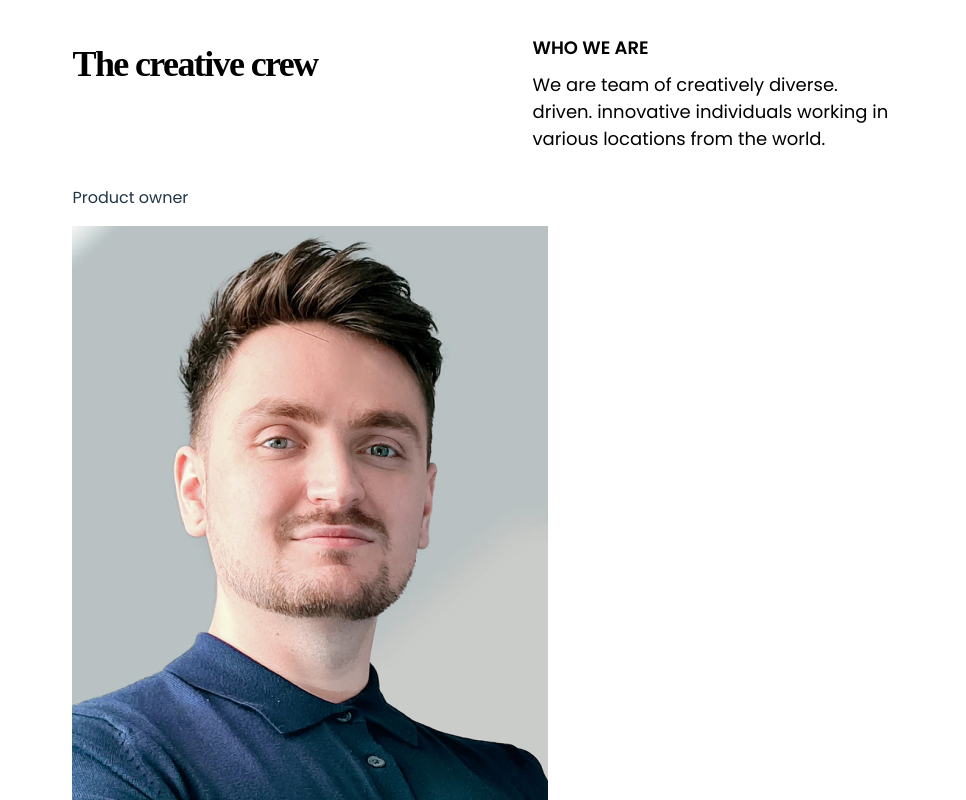
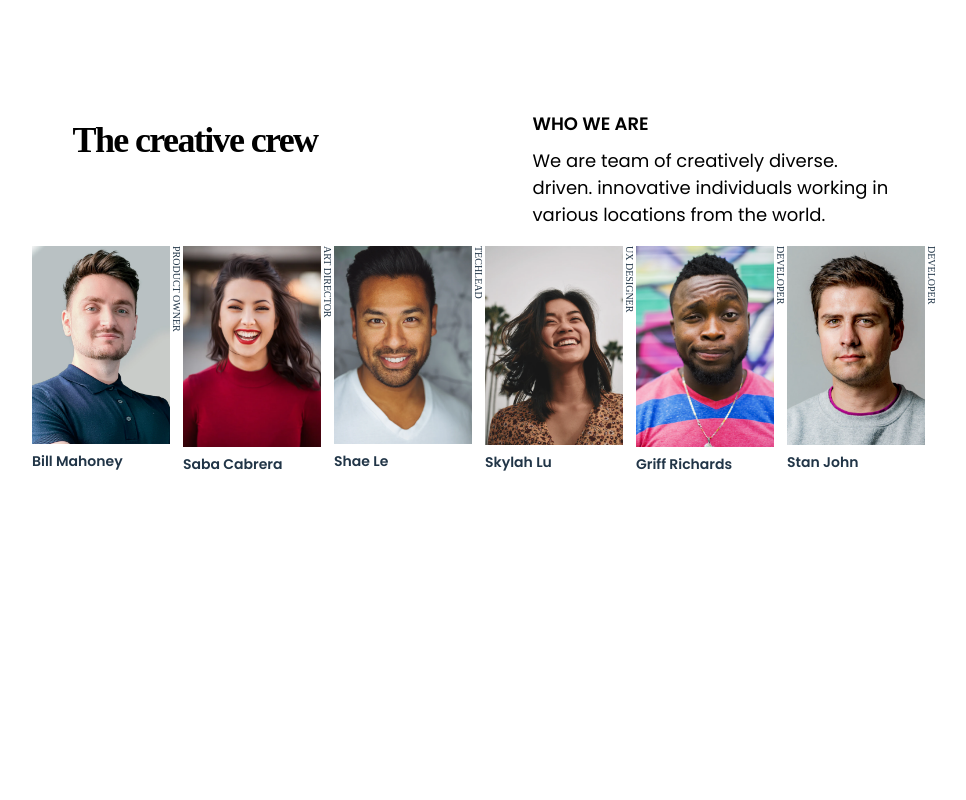
Before and after one commit to maax6/team-page, a React (Vite) app: page / in a window 1280 px wide. Shown: the top 800 px of the page, without its empty margins (155-1121 px from the left). Built offline with nearby package versions, Linux system fonts and the light colour scheme.

Commit message:
add flex and fonts

```diff
--- a/src/App.jsx
+++ b/src/App.jsx
@@ -2,17 +2,19 @@ import membersData from './assets/members.json'
 import './sass/App.scss'
 
 function App() {
-   const members = membersData.members;
-   console.log(members);
-   const memberCards = members.map((member, index) => (
-      <div className="member-card" key={index}>
-         <p className="member-card__position">{member.position}</p>
-         <img
-            src={member.photo}
-            alt={member.name}
-            className="member-card__photo"
-         />
-         <figcaption className="member-card__name">{member.name}</figcaption>
+   const members = membersData.members
+   console.log(members)
+   const memberCards = members.map((member) => (
+      <div className="member__card" key={member.id}>
+         <p className="member__card__position">{member.position}</p>
+         <div className='member__card__photo'>
+            <img
+               src={member.photo}
+               alt={member.name}
+               className="member__card__photo__img"
+            />
+            <figcaption className="member__card__photo_name">{member.name}</figcaption>
+         </div>
       </div>
    ))
 
@@ -38,7 +40,7 @@ function App() {
                </p>
             </div>
          </header>
-         <div className="member-cards">{memberCards}</div>
+         <div className="member">{memberCards}</div>
       </div>
    )
 }
--- a/src/sass/App.scss
+++ b/src/sass/App.scss
@@ -3,16 +3,21 @@
    margin: 0 auto;
    padding: 1rem;
    text-align: left;
- font-family: "Poppins", sans-serif;
+   font-family: 'Poppins', sans-serif;
 }
 .header {
+   display: flex;
+   flex-wrap: wrap;
+   flex-direction: row;
    width: 100%;
-  @media screen and (min-width: 1200px) {
+   column-gap: 215px;
+   @media screen and (min-width: 1063px) {
+      justify-content: center;
+      margin-top: 76px;
       display: flex;
-    gap: 215px;
    }
    &__h1 {
-  font-family: "PT Serif";
+      font-family: 'PT Serif';
       font-style: normal;
       font-weight: 700;
       font-size: 36px;
@@ -22,10 +27,10 @@
    &__texts {
       display: flex;
       flex-direction: column;
-  gap:10px;
+      gap: 10px;
       max-width: 365px;
       &__h3 {
-   font-family: "Poppins";
+         font-family: 'Poppins';
          font-style: normal;
          font-weight: 600;
          font-size: 18px;
@@ -35,7 +40,7 @@
          /* identical to box height */
       }
       &__p {
-   font-family: "Poppins";
+         font-family: 'Poppins';
          font-style: normal;
          font-weight: 400;
          font-size: 14px;
@@ -45,7 +50,45 @@
             font-size: 18px;
             line-height: 27px;
          }
-    margin-block-start: 0 ;
+         margin-block-start: 0;
       }
    }
 }
+
+.member {
+   display: flex;
+   flex-wrap: wrap;
+   flex-direction: row;
+   width: 100%;
+   justify-content: center;
+
+   &__card {
+      display: flex;
+      flex-direction: row-reverse;
+      justify-content: center;
+      // width: fit-content;
+
+      &__position {
+         height: fit-content;
+         writing-mode: vertical-rl;
+         font-family: 'PT Serif';
+         font-style: normal;
+         font-size: 10px;
+         line-height: 13px;
+         margin: 0;
+         text-transform: uppercase;
+      }
+      &__photo {
+         &__img {
+            max-width: 138px;
+         }
+         &_name {
+            font-family: 'Poppins';
+            font-style: normal;
+            font-weight: 600;
+            font-size: 14px;
+            line-height: 21px;
+         }
+      }
+   }
+}
```
Lines whose indentation alone changed are shown as unchanged.
